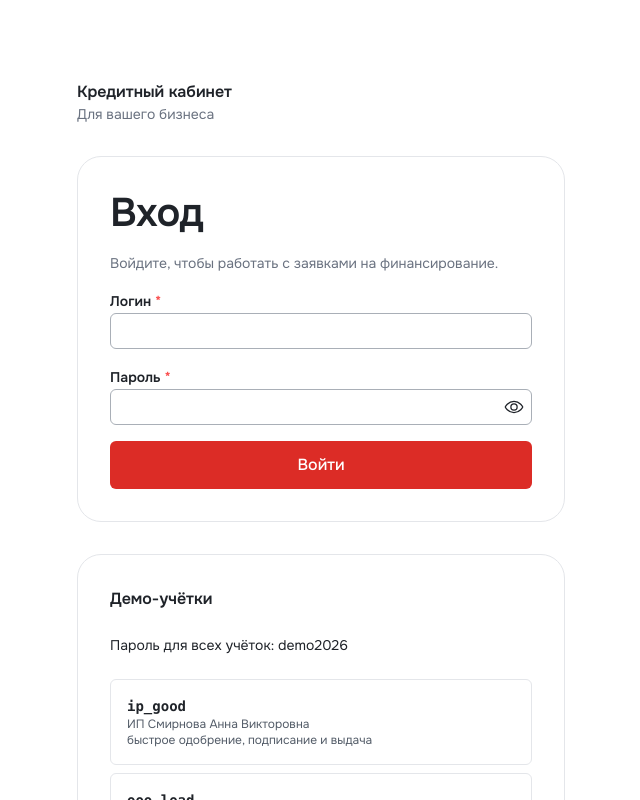
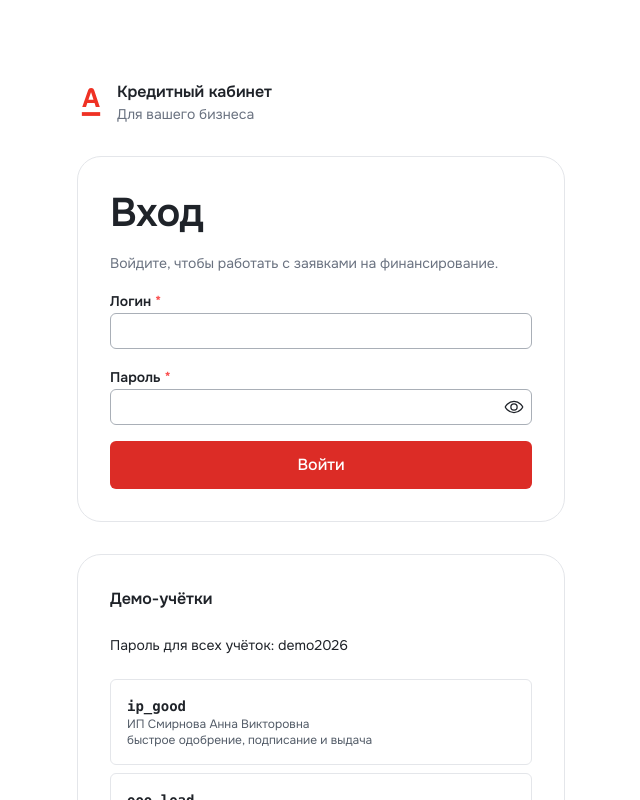
Before and after one commit to dimagb/harkachi_alpha26, a React (Vite) app in the folder frontend/: page /login in a window 1280 px wide. Shown: the top 800 px of the page, without its empty margins (319-959 px from the left). Built offline with nearby package versions, Linux system fonts and the light colour scheme; what openapi-fetch would draw is missing.

Commit message:
F-18: логотип и подвал на экране входа

```diff
--- a/frontend/src/Login.module.css
+++ b/frontend/src/Login.module.css
@@ -1,5 +1,7 @@
-.page { margin-top: var(--cc-space-48); color: var(--cc-ink); }
+.page { min-height: 100dvh; display: flex; flex-direction: column; color: var(--cc-ink); }
+.content { width: 100%; margin-top: var(--cc-space-48); }
+.brand { display: flex; align-items: center; gap: var(--cc-space-12); }
 .heading { margin: 0; font: var(--cc-text-display); letter-spacing: var(--cc-tracking-display); }
 .account { width: 100%; text-align: left; cursor: pointer; color: var(--cc-ink); font: inherit; padding: var(--cc-space-16); border: 1px solid var(--cc-line); border-radius: var(--cc-radius-sm); background: var(--cc-paper); }
 .account:hover { background: var(--cc-surface); }
-@media (max-width: 47.999em) { .page { margin-top: 0; } .heading { font: var(--cc-text-h1); } }
+@media (max-width: 47.999em) { .content { margin-top: 0; } .heading { font: var(--cc-text-h1); } }
--- a/frontend/src/Login.tsx
+++ b/frontend/src/Login.tsx
@@ -5,6 +5,9 @@ import { setToken } from './auth/session';
 import { demoAccounts } from './demoAccounts';
 import card from './screens/application/Card.module.css';
 import css from './Login.module.css';
+import shell from './App.module.css';
+import alfaLogo from './assets/alfa-logo.svg';
+import PrototypeFooter from './PrototypeFooter';
 
 export default function Login() {
   const [login, setLogin] = useState('');
@@ -33,9 +36,10 @@ export default function Login() {
   }
 
   return (
-    <Container size={520} py="xl" className={css.page}>
+    <div className={css.page}>
+    <Container size={520} py="xl" className={css.content}>
       <Stack gap="xl">
-        <div><Text fw={600}>Кредитный кабинет</Text><Text size="sm" c="dimmed">Для вашего бизнеса</Text></div>
+        <div className={css.brand}><img className={shell.logo} src={`${alfaLogo}#svgView(viewBox(152,97,189,288))`} alt="Альфа-Банк" /><div><Text fw={600}>Кредитный кабинет</Text><Text size="sm" c="dimmed">Для вашего бизнеса</Text></div></div>
         <section className={card.card} aria-label="Вход в кабинет">
           <form onSubmit={submit}>
             <Stack>
@@ -74,5 +78,7 @@ export default function Login() {
         </section>
       </Stack>
     </Container>
+    <PrototypeFooter />
+    </div>
   );
 }
```
Also changed, not shown: 1 other file (tests, documents, lock files or other folders).
